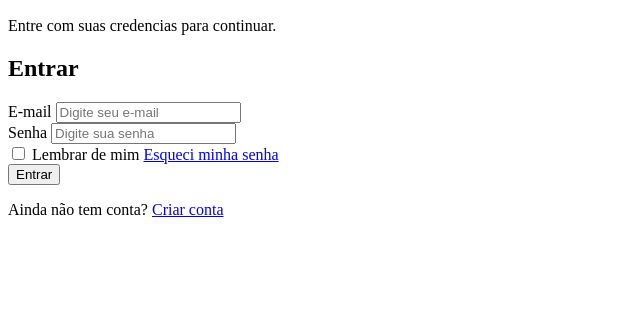
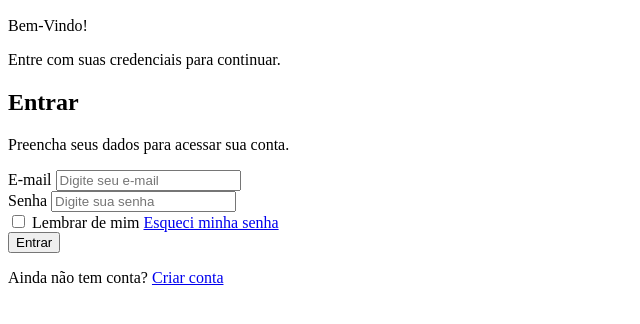
Before and after one commit to DevGusta08/trabalho-de-conclusao-de-curso-ADS, a website: page views/index.html in a window 1280 px wide. Shown: the part 76-400 px from the top of the page, without its empty margins (0-640 px from the left). Drawn offline with Linux system fonts and the light colour scheme.

Commit message:
fix: corrige estrutura e textos do login

```diff
--- a/views/index.html
+++ b/views/index.html
@@ -15,14 +15,16 @@
             </div>
 
             <h1>VEST+</h1>
-            <p><Bem-Vindo!</p>
-            <p>Entre com suas credencias para continuar.</p>
+            <p>Bem-Vindo!</p>
+            <p>Entre com suas credenciais para continuar.</p>
         </section>
 
         <section class="Login-form">
             <h2>Entrar</h2>
 
-            <form>
+            <p>Preencha seus dados para acessar sua conta.</p>
+
+            <form action="#" method="post">
 
                 <div>
                     <label for="email">E-mail</label>
```
